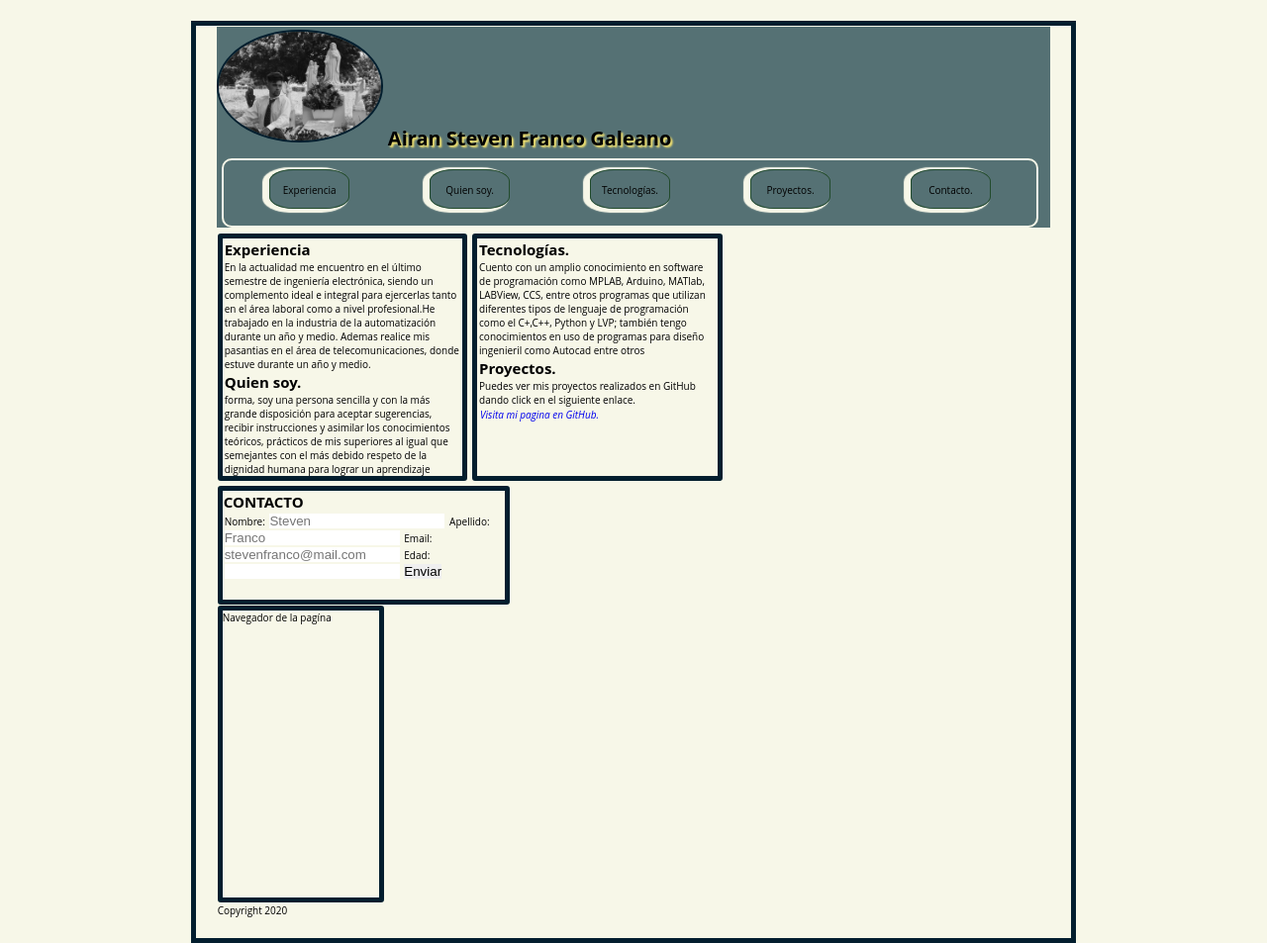
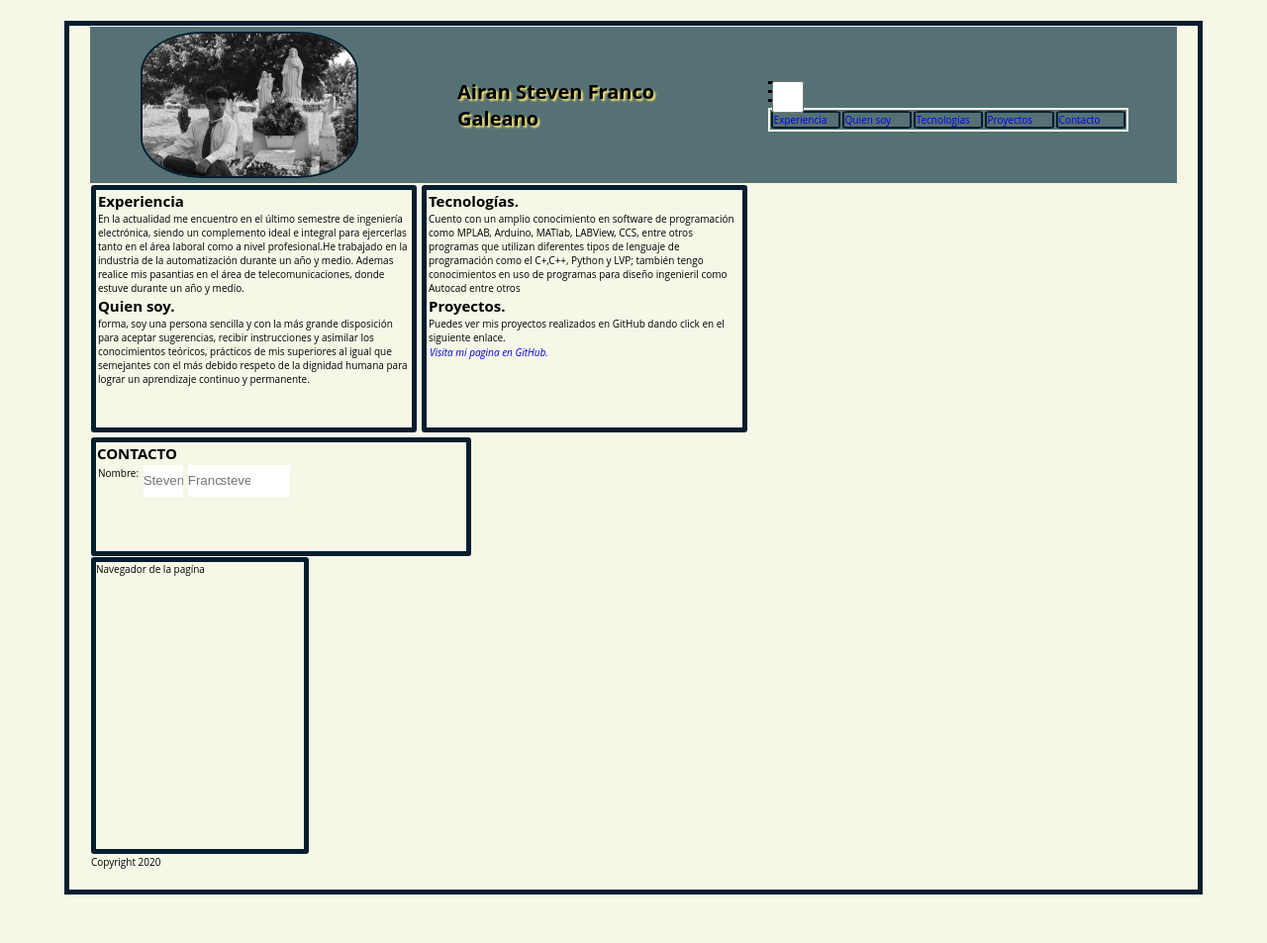
Before and after one commit to afran012/myPresentation, a plain HTML site: page index.html in a window 1280 px wide. Shown: the whole page at 99% size. After the commit the page ends 925 px from the top, so only its background shows below. Drawn offline with Linux system fonts and the light colour scheme.

Commit message:
Fix the menu bar

```diff
--- a/index.html
+++ b/index.html
@@ -14,14 +14,20 @@
         <!--logo-->
         <img src="images/_MG_2005.JPG" alt="" class="logo">
         <h1>Airan Steven Franco Galeano</h1>
-        <nav class="navigator">
-            <ul class="ul">
-                <li>Experiencia</li>
-                <li>Quien soy.</li>
-                <li>Tecnologías.</li>
-                <li>Proyectos.</li>
-                <li>Contacto.</li>
-            </ul>
+        <nav class="navbar">
+            <div class="menu">
+                <input type="checkbox" id="checkbox" />
+                <span></span>
+                <span></span>
+                <span></span>
+                <ul class="ul">
+                    <li><a href="#">Experiencia</a></li>
+                    <li><a href="#">Quien soy</a></li>
+                    <li><a href="#">Tecnologías</a></li>
+                    <li><a href="#">Proyectos</a></li>
+                    <li><a href="#">Contacto</a></li>
+                </ul>
+            </div>
         </nav>
     </header>
 
--- a/style/_body.scss
+++ b/style/_body.scss
@@ -1,6 +1,6 @@
 
 body {
-    width: 70%;
+    width: 90%;
     padding: 0 20px 20px 20px;
     border: 5px solid $border-primary;
     margin: 2em auto;
--- a/style/_header.scss
+++ b/style/_header.scss
@@ -2,24 +2,27 @@
 
 h1 {
     margin: 0;
-    display: inline-block;
+    width: 20%;
     padding: 0.1em 0.1em;
     color: $font-color1;
     text-shadow: 0.1em 0.1em 0.1em $shadow;
 }
 
 header {
+    /*Menu hamburguesa*/
     background: $bg-quaternary  ;
     /*justify-content: center;*/
     box-sizing: border-box;
     position: -webkit-sticky;
     position: sticky;
     top: 1%;
+    display: flex;
+    justify-content: space-around;
+    align-items: center;
     img {
         width: 20%;
-        display: inline-block;
-        margin: 0.3em auto;
+        margin: 0.5em;
         border: 0.2em solid $border-primary;
-        border-radius: 50%;
+        border-radius: 28%;
     }
 }
--- /dev/null
+++ b/style/_menu.scss
@@ -0,0 +1,127 @@
+/*normalizadores*/
+* {
+    margin: 0;
+    padding: 0;
+    border: 0;
+    -moz-box-sizing: border-box;
+    -webkit-box-sizing: border-box;
+    box-sizing: border-box;
+}
+header {
+    width: 100%;
+    position: fixed;
+    height: 45px;
+    top: 0;
+    padding: 10px 5%;
+}
+header img {
+    float: left;
+}
+header nav {
+    float: right;
+}
+header nav .menu ul {
+    /*posicion absolute para que se posicione debajo del resto del header - top medida del header*/
+    width: 100%;
+    position: absolute;
+    top: 45px;
+    right: 0;
+    overflow: hidden;
+    list-style: none;
+    background: #f2f2f2;
+    height: 0px;
+}
+header nav .menu  ul li {
+    position: relative;
+}
+header nav .menu  ul li:hover {
+    background: #5a5a5a;
+}
+header nav .menu ul li a {
+    position: relative;
+    text-decoration: none;
+    color: #000;
+    padding: 16px 5%;
+    line-height: 28px;
+    display: block;
+}
+header nav .menu  ul li a:hover {
+    color: #fff;
+}
+
+header nav .menu input[type="checkbox"]:checked ~ ul {
+    height: 240px;
+}
+header nav .menu {
+    padding-top: 3px;
+}
+/*checkbox transparente y en primer plano*/
+header nav .menu input {
+    display: block;
+    width: 40px;
+    height: 32px;
+    opacity: 0;
+    z-index: 2;
+    position: absolute;
+}
+/*span -lineas del menu hamburguesa-*/
+header nav .menu span {
+    display: block;
+    width: 25px;
+    height: 2.5px;
+    margin-bottom: 6.5px;
+    position: relative;
+    background: #000;
+    z-index: 1;
+    transform-origin: 3px 0px;
+}
+header nav .menu span:first-child {
+    transform-origin: 0% 0%;
+}
+header nav .menu span:nth-last-child(2) {
+    transform-origin: 0% 100%;
+}
+/*movimiento a cruz*/
+header nav .menu input:checked ~ span {
+    opacity: 1;
+    transform: rotate(45deg) translate(2px, 1px);
+}
+header nav .menu input:checked ~ span:nth-last-child(3) {
+    opacity: 0;
+    transform: rotate(0deg) scale(0.2, 0.2);
+}
+header nav .menu input:checked ~ span:nth-last-child(2) {
+    transform: rotate(-45deg) translate(1px, 0px);
+}
+/*menu simple con tamaño menor a 1000px*/
+@media screen and (min-width: 1000px){
+    header nav .menu ul {
+        position: relative;
+        top: 0;
+        right: 0;
+        overflow: hidden;
+        background: unset;
+        height: unset;
+    }
+    header nav .menu  ul li {
+        padding: 5px 10px;
+        display: inline-block;
+    }
+    header nav .menu  ul li:hover {
+        background: unset;
+        border-bottom: 2px solid black;
+    }
+    header nav .menu ul li a {
+        padding: unset;
+        line-height: unset;
+    }
+    header nav .menu  ul li a:hover {
+        color: unset;
+    }
+    header nav .menu input {
+        display: none;
+    }
+    header nav .menu span {
+        display: none;
+    }
+}
--- a/style/_nav.scss
+++ b/style/_nav.scss
@@ -1,22 +1,20 @@
-/*ul {
-    display:flex;
-    justify-content: space-around;
-}*/
+.ul li{
+    width: 7em;
+    border-radius: 10%;
+    border: 2px solid $border-primary;
+    box-sizing: border-box;
+}
 
-li {
-    display: inline-block;
-    width: 5em;
-    border-radius: 50%;
-    padding: 0.5em;
-    margin: 0.5em ;
-    line-height: 1em;
-    border: 2px solid $border-primary;
+.ul li:hover{
+    background: #5a5a5a;
 }
 
 
-
-
 .navigator {
+    display:flex;
+    align-items: center;
+    align-content: space-between;
+    justify-content: space-around;
     box-sizing: border-box;
     width: 98%;
     height: 7em;
@@ -24,22 +22,78 @@ li {
     padding: 0.5em;
     border-radius: 1em;
     border: 2px solid $bg-primary;
-    /*align-items: center; */
 }
 
 .ul{
-
     align-items: center;
     box-sizing: border-box;
     align-content: space-between;
     display:flex;
     justify-content: space-around;
+    border: 2px solid $bg-secundary;
+
 }
 
-.ul li{
-    display: inline;
-    box-sizing: border-box;
-    align-items: center;
-    margin: 0.3em auto;
-    @extend %circle;
+
+
+input {
+    /*display: none;*/
+    display: block;
+    width: 40px;
+    height: 32px;
+    opacity: 0;
+    z-index: 2;
+    position: absolute;
 }
+
+/*
+div {
+    width: 10%;
+    height: 32px;
+    position: absolute;
+}*/
+
+span {
+    display: block;
+    width: 25px;
+    height: 2.5px;
+    margin-bottom: 6.5px;
+    /*position: relative;*/
+    background: #000;
+    z-index: 1;
+    transform-origin: 0px 0px;
+}
+
+span:first-child {
+    transform-origin: 0% 0%;
+}
+
+span:nth-last-child(2) {
+    transform-origin: 0% 100%;
+}
+
+input:checked ~ span {
+    opacity: 1;
+    transform: rotate(-45deg) scale(1.35, 1) ;
+}
+
+input:checked ~ span:nth-last-child(2) {
+    opacity: 0;
+    transform: rotate(0) translate();
+}
+
+input:checked ~ span:nth-last-child(3) {
+    opacity: 1;
+    transform: rotate(45deg) scale(1.35, 1) translate(1px,0px);
+}
+
+
+input:checked ~ span {
+    opacity: 1;
+    transform: rotate(-45deg) scale(1.35, 1) ;
+}
+
+
+input:checked ~ ul {
+    display: none;
+}
--- a/style/style.scss
+++ b/style/style.scss
@@ -8,3 +8,4 @@
 @import './aside' ;
 @import './footer';
 @import './mediaqueries' ;
+/*@import './menu';*/
```
Also changed, not shown: style/_mediaqueries.scss (+12 -0 lines), style/style.css, 1 other file.
